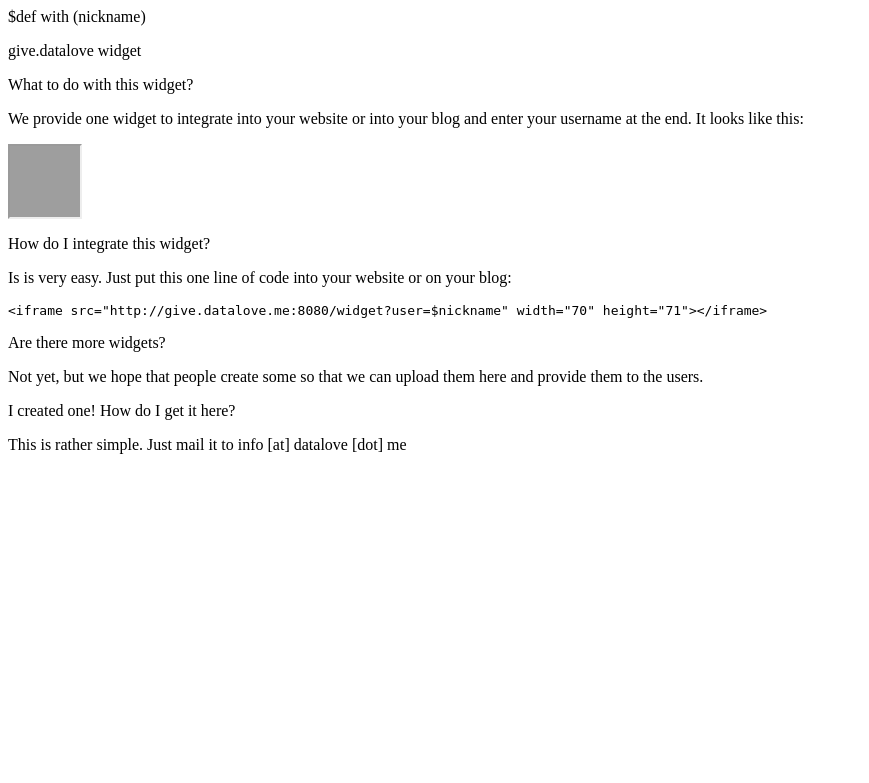
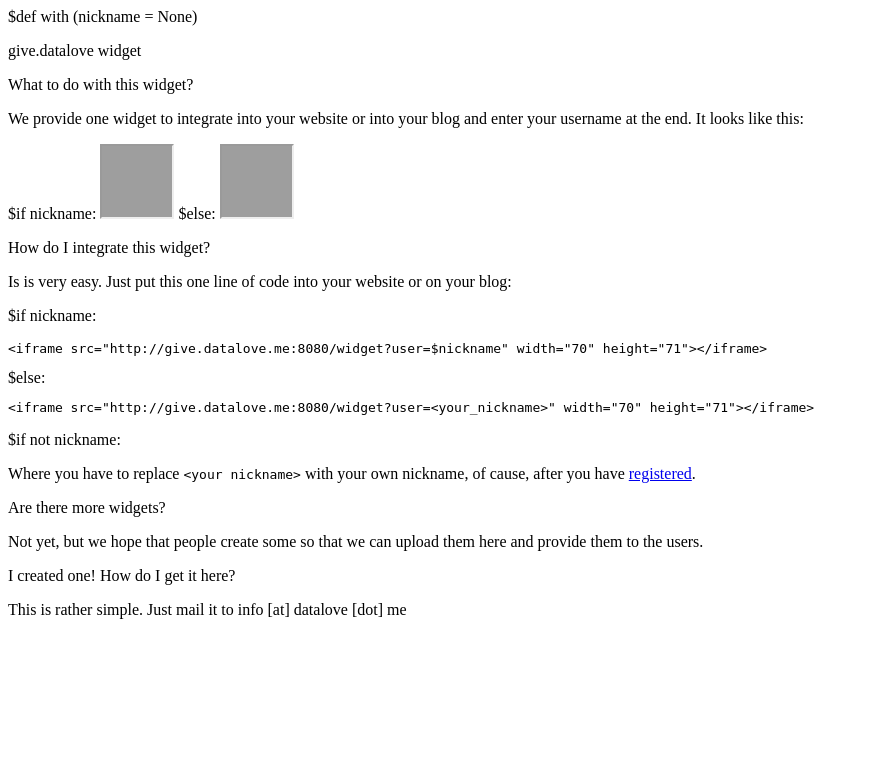
Before and after one commit to miri64/give-datalove, a Python web app: template templates/widgetpage.html in a window 1280 px wide. Shown: the top 783 px of the page, without its empty margins (0-869 px from the left). Run offline with Jinja, Linux system fonts and the light colour scheme; the template is opened without the code that fills it, so the values that code supplies are empty; grey boxes are pictures that could not be loaded.

Commit message:
Fixed up widget a little bit

```diff
--- a/app.py
+++ b/app.py
@@ -537,7 +537,7 @@
             total_loverz = db_handler.get_total_loverz()
             if not session_id or \
                     not db_handler.session_associated_to_any_user(session_id):
-                content = templates.welcome()
+                content = templates.widgetpage()
                 if session_cookie:
                     return templates.index(content, total_loverz = total_loverz,login_error = login_error)
                 else:
--- a/templates/index.html
+++ b/templates/index.html
@@ -28,7 +28,7 @@
                 <li><a href="/logoff">Logoff</a></li>
                 <li><a href="/manage_account">Manage account</a></li>
                 <li><a href="/history">History</a></li>
-            <li><a href="http://datalove.me/widget">Widget for website</a></li>
+            <li><a href="/widget">Widget for website</a></li>
             <li><a href="http://datalove.me/give/about.html">About give.datalove.me</a>
             $if session_id:
                 <li><a href="/users?sid=$session_id">Loverz</a></li>
@@ -64,7 +64,7 @@
                 }
             </style>
             <form method="post"
-                action="#">
+                action="/">
                 <div class="about" style="text-align: right;">
                     $if session_id:
                         <input type="hidden" name="sid" value="$session_id">
--- a/templates/widgetpage.html
+++ b/templates/widgetpage.html
@@ -1,11 +1,23 @@
-$def with (nickname)
+$def with (nickname = None)
 		<p class="love">give.datalove widget</p>
 		<p class="abouth">What to do with this widget?</p>
 		<p class="about">We provide one widget to integrate into your website or into your blog and enter your username at the end. It looks like this:</p>
-		<p class="about"><iframe src="http://give.datalove.me:8080/widget?user=$nickname" width="70" height="71"></iframe></p>
+		<p class="about">
+			$if nickname:
+				<iframe src="http://give.datalove.me:8080/widget?user=$nickname" width="70" height="71"></iframe>
+			$else:
+				<iframe src="http://give.datalove.me:8080/widget?random" width="70" height="71"></iframe>
+		</p>
 		<p class="abouth">How do I integrate this widget?</p>
 		<p class="about">Is is very easy. Just put this one line of code into your website or on your blog:</p>
-		<p class="about"><pre>&lt;iframe src="http://give.datalove.me:8080/widget?user=$nickname" width="70" height="71"&gt;&lt;/iframe&gt;</pre></p>
+		<p class="about">
+			$if nickname:
+				<pre>&lt;iframe src="http://give.datalove.me:8080/widget?user=$nickname" width="70" height="71"&gt;&lt;/iframe&gt;</pre>
+			$else:
+				<pre>&lt;iframe src="http://give.datalove.me:8080/widget?user=&lt;your_nickname&gt;" width="70" height="71"&gt;&lt;/iframe&gt;</pre>
+		</p>
+		$if not nickname:
+			<p class="about">Where you have to replace <tt>&lt;your nickname&gt;</tt> with your own nickname, of cause, after you have <a href="/register">registered</a>.</p>
 		<p class="abouth">Are there more widgets?</p>
 		<p class="about">Not yet, but we hope that people create some so that we can upload them here and provide them to the users.</p>
 		<p class="abouth">I created one! How do I get it here?</p>
```
